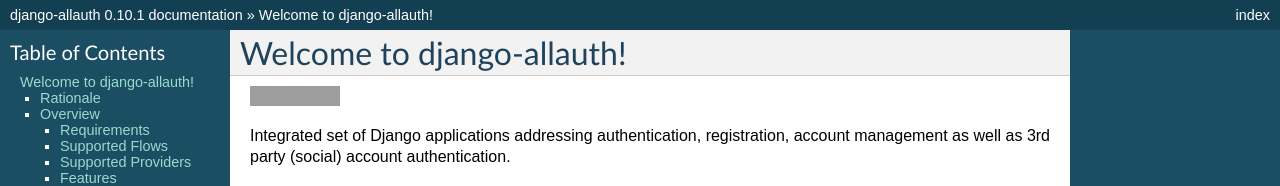
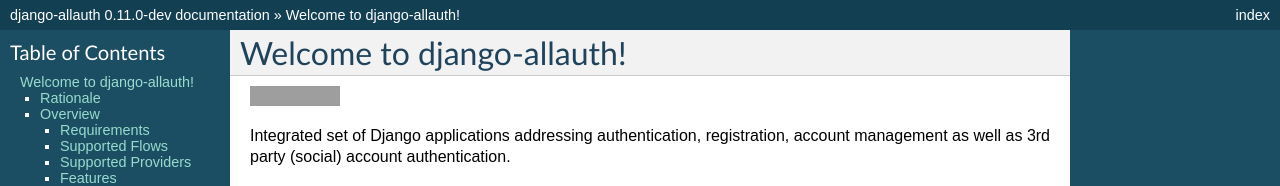
Before and after one commit to pennersr/django-allauth, a Sphinx documentation site: the page built from docs/index.rst, in a window 1280 px wide and 900 px high. Shown: the top 186 px of the window. Built offline with Sphinx 7.4.7, drawn with Linux system fonts in a browser that asks for light colours; some of the changed text lies outside the part shown; grey boxes are pictures that could not be loaded.

Commit message:
Opening 0.11.0-dev

```diff
--- a/docs/conf.py
+++ b/docs/conf.py
@@ -46,9 +46,9 @@
 # built documents.
 #
 # The short X.Y version.
-version = '0.10.1'
+version = '0.11.0-dev'
 # The full version, including alpha/beta/rc tags.
-release = '0.10.1'
+release = '0.11.0-dev'
 
 # The language for content autogenerated by Sphinx. Refer to documentation
 # for a list of supported languages.
--- a/setup.py
+++ b/setup.py
@@ -103,7 +103,7 @@
 
 METADATA = dict(
     name='django-allauth',
-    version='0.10.1',
+    version='0.11.0-dev',
     author='Raymond Penners',
     author_email='raymond.penners@intenct.nl',
     description='Integrated set of Django applications addressing authentication, registration, account management as well as 3rd party (social) account authentication.',
```
